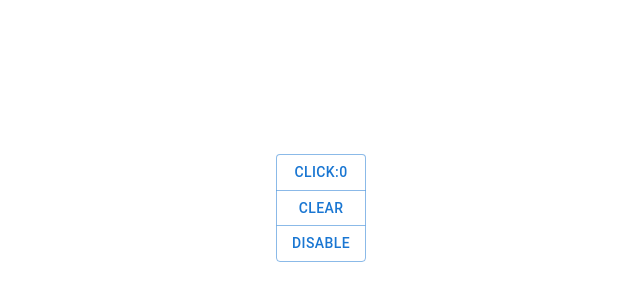
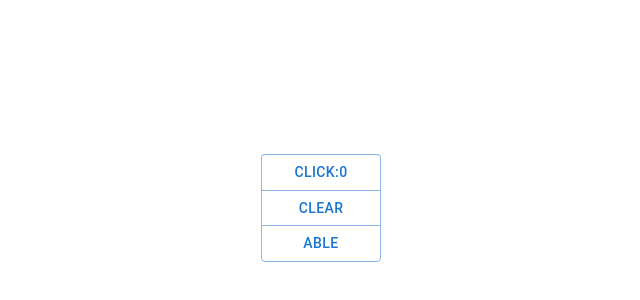
Before and after one commit to YuanShuoHsu/adbertech, a React (Create React App) app: page / in a window 1280 px wide. Shown: the part 192-492 px from the top of the page, without its empty margins (319-959 px from the left). Built offline with nearby package versions, Linux system fonts and the light colour scheme.

Commit message:
Counter component completed

```diff
--- a/src/components/Counter/index.tsx
+++ b/src/components/Counter/index.tsx
@@ -3,12 +3,13 @@ import ButtonGroup from "@mui/material/ButtonGroup";
 import Box from "@mui/material/Box";
 
 import { useDispatch, useSelector } from "react-redux";
-import { increment, reset } from "../../store/slice/counter";
+import { increment, reset, disable } from "../../store/slice/counter";
 import { RootState } from "../../store";
 
 export default function Counter() {
   const dispatch = useDispatch();
-  const counterValue = useSelector((state: RootState) => state.counter.click);
+  const counterClick = useSelector((state: RootState) => state.counter.click);
+  const counterStatus = useSelector((state: RootState) => state.counter.status);
 
   const handleIncrement = () => {
     dispatch(increment());
@@ -16,6 +17,10 @@ export default function Counter() {
 
   const handleReset = () => {
     dispatch(reset());
+  };
+
+  const handleDisable = () => {
+    dispatch(disable());
   };
 
   return (
@@ -30,14 +35,23 @@ export default function Counter() {
       <ButtonGroup
         orientation="vertical"
         aria-label="vertical outlined button group"
+        sx={{
+          width: "120px",
+        }}
       >
-        <Button key="increment" onClick={handleIncrement}>
-          CLICK:{counterValue}
+        <Button
+          key="increment"
+          disabled={counterStatus}
+          onClick={handleIncrement}
+        >
+          CLICK:{counterClick}
         </Button>
         <Button key="reset" onClick={handleReset}>
           CLEAR
         </Button>
-        <Button key="disable">DISABLE</Button>
+        <Button key="disable" onClick={handleDisable}>
+          {counterStatus ? "DISABLE" : "ABLE"}
+        </Button>
       </ButtonGroup>
     </Box>
   );
--- a/src/store/slice/counter.tsx
+++ b/src/store/slice/counter.tsx
@@ -7,7 +7,7 @@ interface counterState {
 
 const initialState: counterState = {
   click: 0,
-  status: true,
+  status: false,
 };
 
 export const counterSlice = createSlice({
@@ -20,9 +20,12 @@ export const counterSlice = createSlice({
     reset: (state) => {
       state.click = 0;
     },
+    disable: (state) => {
+      state.status = !state.status;
+    },
   },
 });
 
-export const { increment, reset } = counterSlice.actions;
+export const { increment, reset, disable } = counterSlice.actions;
 
 export default counterSlice.reducer;
```
Also changed, not shown: 2 other files (tests, documents, lock files or other folders).
